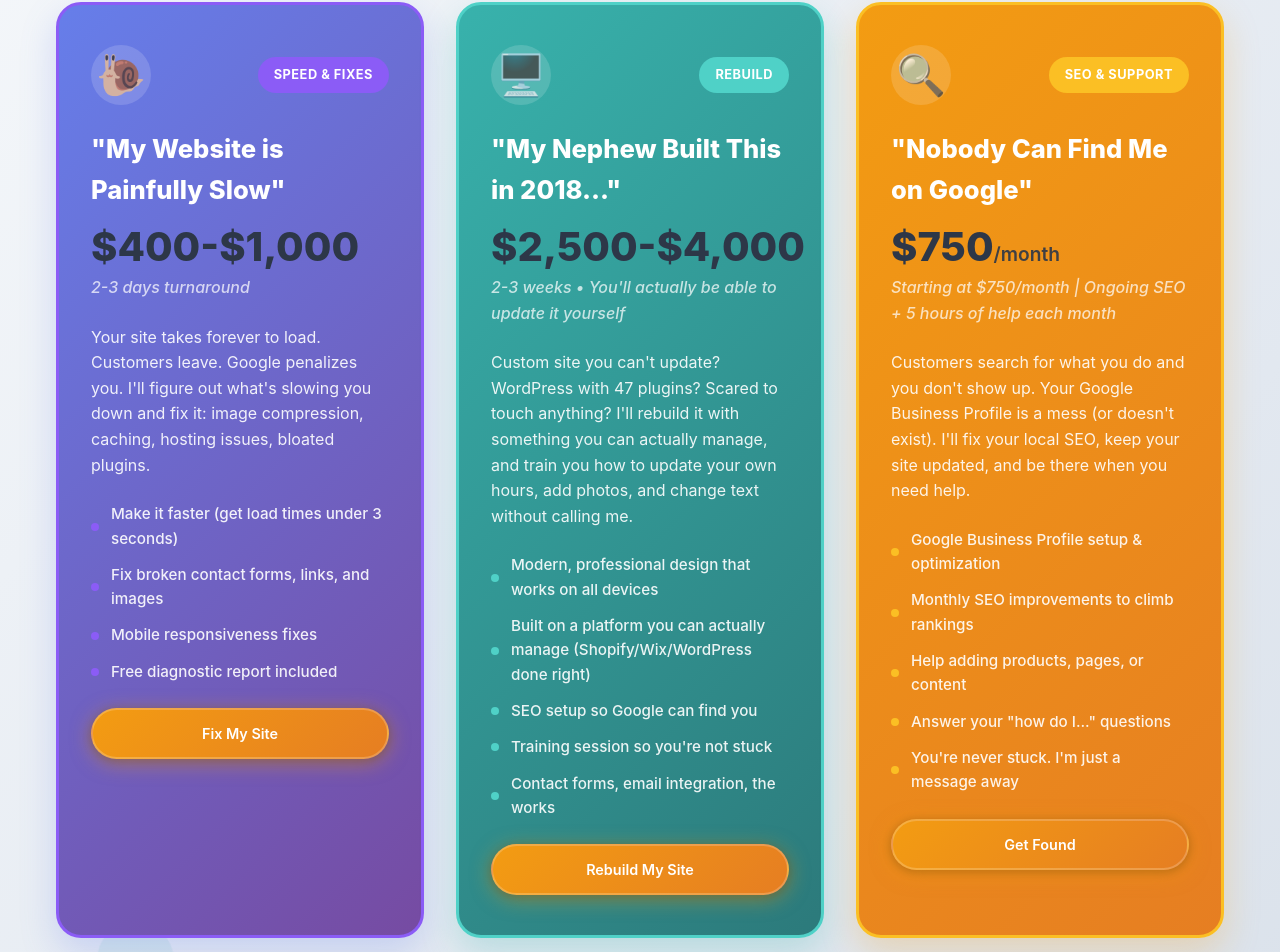
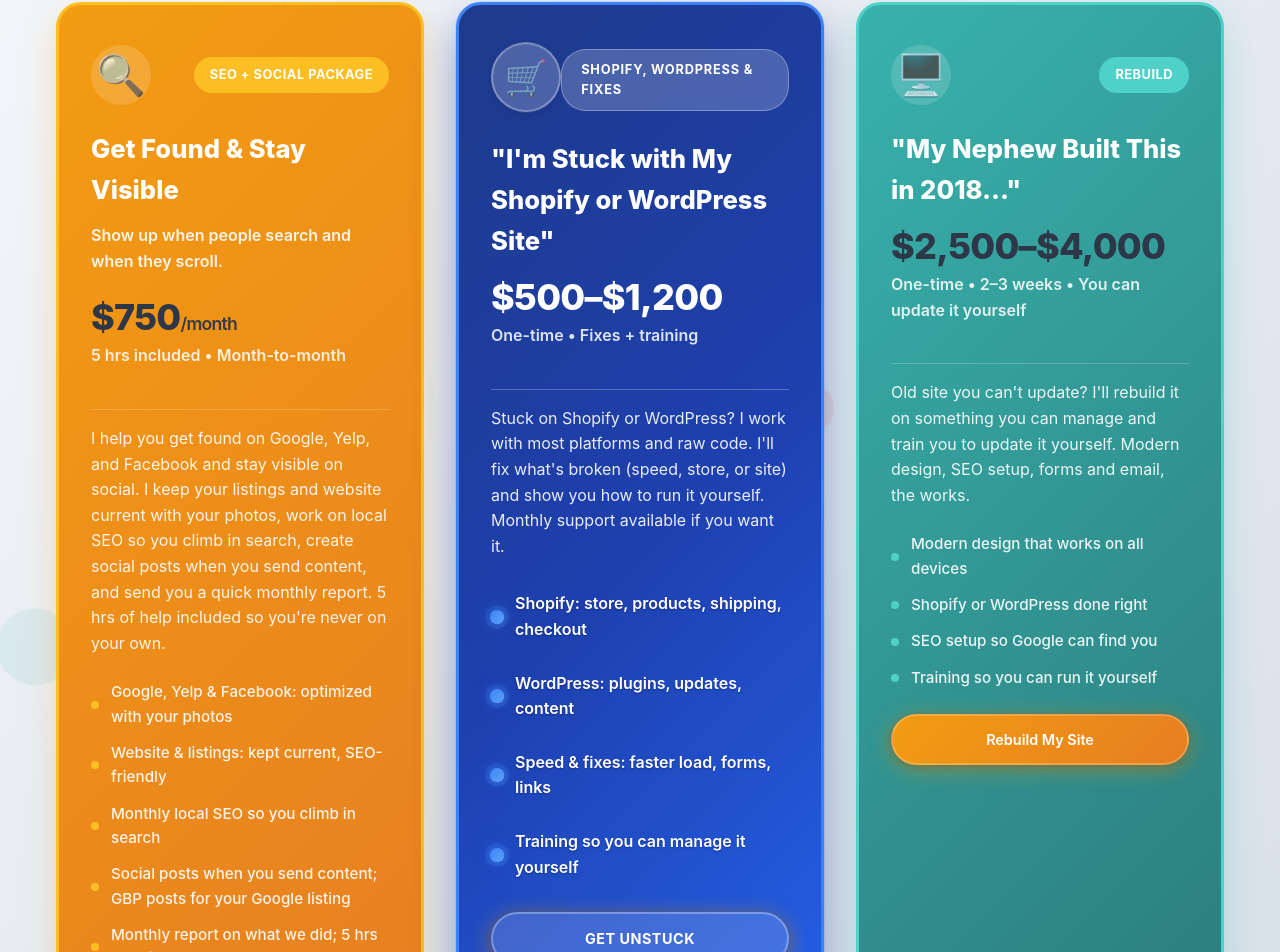
Before and after one commit to mriansabado/mauna-digital-website, a React (Vite) app: page / in a window 1280 px wide. Shown: the part 1308-2260 px from the top of the page. Built offline with nearby package versions, Linux system fonts and the light colour scheme.

Commit message:
updating pricing and services

```diff
--- a/src/App.css
+++ b/src/App.css
@@ -1567,6 +1567,14 @@
   font-weight: 800;
 }
 
+.service-card-tagline {
+  font-size: 0.95rem;
+  font-weight: 600;
+  color: rgba(255, 255, 255, 0.95);
+  margin: -0.25rem 0 0.5rem 0;
+  line-height: 1.35;
+}
+
 .service-card-electric-yellow p {
   color: rgba(255, 255, 255, 0.9);
   font-size: 1rem;
@@ -1832,26 +1840,37 @@
   left: 100%;
 }
 
-/* Service Card Pricing Styles */
+/* Service Card Pricing Styles – scannable at a glance */
+.service-price-block {
+  margin-bottom: 1rem;
+  padding-bottom: 1rem;
+  border-bottom: 1px solid rgba(255, 255, 255, 0.2);
+}
+
+.service-card-purple .service-price-block {
+  border-bottom-color: rgba(255, 255, 255, 0.25);
+}
+
 .service-price {
-  font-size: 2.5rem;
+  font-size: 2.25rem;
   font-weight: 800;
-  margin: 0.5rem 0;
-  line-height: 1;
+  margin: 0.25rem 0 0.35rem 0;
+  line-height: 1.1;
+  letter-spacing: -0.02em;
 }
 
 .service-price span {
-  font-size: 1.2rem;
+  font-size: 1.1rem;
   font-weight: 600;
-  opacity: 0.9;
+  opacity: 0.95;
 }
 
 .service-price-detail {
   font-size: 0.9rem;
-  font-weight: 500;
-  margin-bottom: 1rem;
-  opacity: 0.8;
-  font-style: italic;
+  font-weight: 600;
+  margin: 0;
+  opacity: 0.95;
+  line-height: 1.4;
 }
 
 .service-btn {
--- a/src/App.tsx
+++ b/src/App.tsx
@@ -48,9 +48,8 @@
                 <span className="hero-subtitle">I Fix Them.</span>
               </h1>
               <p className="hero-description">
-                Slow website? Broken contact forms? Can't update your own site?
-                I help small businesses solve tech headaches without the agency price tag.
-                <span className="service-pill">Website fixes</span> <span className="service-pill">Mobile apps</span> <span className="service-pill">Local SEO</span> <span className="service-pill">Speed optimization</span>
+                Slow website? Can't get found on Google? I help small businesses with their sites and with getting seen online, without the agency price tag.
+                <span className="service-pill">Website fixes</span> <span className="service-pill">SEO & Google</span> <span className="service-pill">Social media</span> <span className="service-pill">Speed optimization</span>
               </p>
               <p className="hero-location">
                 📍 Based in San Diego • Meeting Local Clients In Person (Remote Projects Welcome Too)
@@ -83,37 +82,80 @@
           </div>
 
           <div className="services-grid">
-            <div className="service-card service-card-electric-blue">
+      <div className="service-card service-card-electric-yellow">
               <div className="service-card-header">
                 <div className="service-icon-wrapper">
-                  <div className="service-icon">🐌</div>
+            <div className="service-icon">🔍</div>
                 </div>
-          <div className="service-badge">Speed & Fixes</div>
+          <div className="service-badge">SEO + Social Package</div>
               </div>
               <div className="service-content">
-          <h3>"My Website is Painfully Slow"</h3>
-                <div className="service-price">$400-$1,000</div>
-          <p className="service-price-detail">2-3 days turnaround</p>
-          <p>Your site takes forever to load. Customers leave. Google penalizes you. I'll figure out what's slowing you down and fix it: image compression, caching, hosting issues, bloated plugins.</p>
+          <h3>Get Found & Stay Visible</h3>
+          <p className="service-card-tagline">Show up when people search and when they scroll.</p>
+          <div className="service-price-block">
+          <div className="service-price">$750<span>/month</span></div>
+          <p className="service-price-detail">5 hrs included • Month-to-month</p>
+          </div>
+          <p>I help you get found on Google, Yelp, and Facebook and stay visible on social. I keep your listings and website current with your photos, work on local SEO so you climb in search, create social posts when you send content, and send you a quick monthly report. 5 hrs of help included so you're never on your own.</p>
                 <div className="service-features">
                   <div className="feature-item">
                     <div className="feature-dot"></div>
-              <span>Make it faster (get load times under 3 seconds)</span>
+              <span>Google, Yelp & Facebook: optimized with your photos</span>
                   </div>
                   <div className="feature-item">
                     <div className="feature-dot"></div>
-              <span>Fix broken contact forms, links, and images</span>
+              <span>Website & listings: kept current, SEO-friendly</span>
                   </div>
                   <div className="feature-item">
                     <div className="feature-dot"></div>
-              <span>Mobile responsiveness fixes</span>
+              <span>Monthly local SEO so you climb in search</span>
                   </div>
                   <div className="feature-item">
                     <div className="feature-dot"></div>
-              <span>Free diagnostic report included</span>
+              <span>Social posts when you send content; GBP posts for your Google listing</span>
+                  </div>
+                  <div className="feature-item">
+                    <div className="feature-dot"></div>
+              <span>Monthly report on what we did; 5 hrs help for content, updates, questions</span>
                   </div>
                 </div>
-          <a href="#contact" className="btn btn-primary service-btn">Fix My Site</a>
+                <a href="#contact" className="btn btn-primary service-btn">Get Found</a>
+              </div>
+            </div>
+
+            <div className="service-card service-card-purple">
+              <div className="service-card-header">
+                <div className="service-icon-wrapper">
+                  <div className="service-icon">🛒</div>
+                </div>
+                <div className="service-badge">Shopify, WordPress & Fixes</div>
+              </div>
+              <div className="service-content">
+                <h3>"I'm Stuck with My Shopify or WordPress Site"</h3>
+                <div className="service-price-block">
+                  <div className="service-price">$500–$1,200</div>
+                  <p className="service-price-detail">One-time • Fixes + training</p>
+                </div>
+                <p>Stuck on Shopify or WordPress? I work with most platforms and raw code. I'll fix what's broken (speed, store, or site) and show you how to run it yourself. Monthly support available if you want it.</p>
+                <div className="service-features">
+                  <div className="feature-item">
+                    <div className="feature-dot"></div>
+                    <span>Shopify: store, products, shipping, checkout</span>
+                  </div>
+                  <div className="feature-item">
+                    <div className="feature-dot"></div>
+                    <span>WordPress: plugins, updates, content</span>
+                  </div>
+                  <div className="feature-item">
+                    <div className="feature-dot"></div>
+                    <span>Speed & fixes: faster load, forms, links</span>
+                  </div>
+                  <div className="feature-item">
+                    <div className="feature-dot"></div>
+                    <span>Training so you can manage it yourself</span>
+                  </div>
+                </div>
+                <a href="#contact" className="btn btn-primary service-btn">Get Unstuck</a>
               </div>
             </div>
 
@@ -126,17 +168,19 @@
               </div>
               <div className="service-content">
           <h3>"My Nephew Built This in 2018..."</h3>
-          <div className="service-price">$2,500-$4,000</div>
-          <p className="service-price-detail">2-3 weeks • You'll actually be able to update it yourself</p>
-          <p>Custom site you can't update? WordPress with 47 plugins? Scared to touch anything? I'll rebuild it with something you can actually manage, and train you how to update your own hours, add photos, and change text without calling me.</p>
+          <div className="service-price-block">
+          <div className="service-price">$2,500–$4,000</div>
+          <p className="service-price-detail">One-time • 2–3 weeks • You can update it yourself</p>
+          </div>
+          <p>Old site you can't update? I'll rebuild it on something you can manage and train you to update it yourself. Modern design, SEO setup, forms and email, the works.</p>
                 <div className="service-features">
                   <div className="feature-item">
                     <div className="feature-dot"></div>
-              <span>Modern, professional design that works on all devices</span>
+              <span>Modern design that works on all devices</span>
             </div>
             <div className="feature-item">
               <div className="feature-dot"></div>
-              <span>Built on a platform you can actually manage (Shopify/Wix/WordPress done right)</span>
+              <span>Shopify or WordPress done right</span>
             </div>
             <div className="feature-item">
               <div className="feature-dot"></div>
@@ -144,52 +188,10 @@
                   </div>
                   <div className="feature-item">
                     <div className="feature-dot"></div>
-              <span>Training session so you're not stuck</span>
-                  </div>
-                  <div className="feature-item">
-                    <div className="feature-dot"></div>
-              <span>Contact forms, email integration, the works</span>
+              <span>Training so you can run it yourself</span>
                   </div>
                 </div>
                 <a href="#contact" className="btn btn-primary service-btn">Rebuild My Site</a>
-              </div>
-            </div>
-
-      <div className="service-card service-card-electric-yellow">
-              <div className="service-card-header">
-                <div className="service-icon-wrapper">
-            <div className="service-icon">🔍</div>
-                </div>
-          <div className="service-badge">SEO & Support</div>
-              </div>
-              <div className="service-content">
-          <h3>"Nobody Can Find Me on Google"</h3>
-          <div className="service-price">$750<span>/month</span></div>
-          <p className="service-price-detail">Starting at $750/month | Ongoing SEO + 5 hours of help each month</p>
-          <p>Customers search for what you do and you don't show up. Your Google Business Profile is a mess (or doesn't exist). I'll fix your local SEO, keep your site updated, and be there when you need help.</p>
-                <div className="service-features">
-                  <div className="feature-item">
-                    <div className="feature-dot"></div>
-              <span>Google Business Profile setup & optimization</span>
-                  </div>
-                  <div className="feature-item">
-                    <div className="feature-dot"></div>
-              <span>Monthly SEO improvements to climb rankings</span>
-                  </div>
-                  <div className="feature-item">
-                    <div className="feature-dot"></div>
-              <span>Help adding products, pages, or content</span>
-                  </div>
-                  <div className="feature-item">
-                    <div className="feature-dot"></div>
-              <span>Answer your "how do I..." questions</span>
-                  </div>
-                  <div className="feature-item">
-                    <div className="feature-dot"></div>
-              <span>You're never stuck. I'm just a message away</span>
-                  </div>
-                </div>
-                <a href="#contact" className="btn btn-primary service-btn">Get Found</a>
               </div>
             </div>
 
@@ -202,10 +204,16 @@
               </div>
               <div className="service-content">
                 <h3>"I Have an App Idea..."</h3>
-                <div className="service-price">Starting at $12,000</div>
-                <p className="service-price-detail">4-6 weeks • Works on iPhone and Android</p>
-                <p>Got an idea for a mobile app? I build them using React Native, so one codebase works on both iPhone and Android. Pricing depends on complexity, so let's chat about what you're thinking.</p>
+                <div className="service-price-block">
+                <div className="service-price">Let's talk</div>
+                <p className="service-price-detail">Project-based • iPhone & Android</p>
+                </div>
+                <p>I build focused apps: think events for a conference, a menu or ordering app, or internal tools for your team. One codebase for iPhone and Android. I'm not the right fit for social platforms or apps that need to scale to millions; I'm best for apps that solve a specific problem for your business or audience.</p>
                 <div className="service-features">
+                  <div className="feature-item">
+                    <div className="feature-dot"></div>
+                    <span>Events, menus, internal tools, and focused apps</span>
+                  </div>
                   <div className="feature-item">
                     <div className="feature-dot"></div>
                     <span>Works on iPhone and Android (React Native)</span>
@@ -220,49 +228,10 @@
                   </div>
                   <div className="feature-item">
                     <div className="feature-dot"></div>
-                    <span>30 days of post-launch support</span>
-                  </div>
-                  <div className="feature-item">
-                    <div className="feature-dot"></div>
                     <span>Recent work: PocketSay (live on App Store, 4.8★)</span>
                   </div>
                 </div>
-                <a href="#contact" className="btn btn-primary service-btn">Tell Me Your Idea</a>
-              </div>
-            </div>
-
-      <div className="service-card service-card-purple service-card-horizontal">
-              <div className="service-content">
-                <div className="service-card-header">
-                  <div className="service-icon-wrapper">
-              <div className="service-icon">🛒</div>
-                  </div>
-                </div>
-            <h3>"I'm Stuck with My Shopify/Wix Site"</h3>
-            <div className="service-price">$600-$1,200</div>
-            <p className="service-price-detail">Fixes + training so you're never stuck again</p>
-            <p>Products uploaded wrong? Shipping broken? Can't figure out how to edit sections? I'll clean up your store, fix what's broken, and walk you through how to manage it yourself. Optional monthly support available.</p>
-                  <div className="service-features">
-                    <div className="feature-item">
-                      <div className="feature-dot"></div>
-                <span>Store cleanup and proper setup</span>
-                    </div>
-                    <div className="feature-item">
-                      <div className="feature-dot"></div>
-                <span>Fix products, shipping, and checkout issues</span>
-                    </div>
-                    <div className="feature-item">
-                      <div className="feature-dot"></div>
-                <span>Training session so you can manage it yourself</span>
-                    </div>
-                    <div className="feature-item">
-                      <div className="feature-dot"></div>
-                <span>Monthly help available if you want ongoing support</span>
-                    </div>
-                  </div>
-              </div>
-              <div className="service-cta">
-            <a href="#contact" className="btn btn-primary service-btn">Get Unstuck</a>
+                <a href="#contact" className="btn btn-primary service-btn">Let's Talk</a>
               </div>
             </div>
           </div>
@@ -274,27 +243,27 @@
         <div className="section-overlay"></div>
         <div className="container">
           <h2 className="section-title">How This Works</h2>
-          <p className="section-subtitle">No mystery, no runaround. Just a simple process</p>
+          <p className="section-subtitle">Same simple process whether you need a fix or want to get found</p>
           <div className="process-grid">
             <div className="process-step">
               <div className="process-number">1</div>
-              <h3>Free Website Check</h3>
-              <p>Send me your URL. I'll spend 15 minutes looking at it and tell you what's working, what's broken, and what you should fix first. No charge, no pressure - just honest feedback.</p>
+              <h3>We Talk</h3>
+              <p>Tell me what's broken, what you want to get found for, or both. I'll take a look and give you honest feedback. No charge, no pressure.</p>
             </div>
             <div className="process-step">
               <div className="process-number">2</div>
               <h3>Clear Quote</h3>
-              <p>I tell you exactly what's wrong, what it costs to fix, and how long it takes. No surprises.</p>
+              <p>I tell you what I'll do, what it costs, and how long it takes. No surprises.</p>
             </div>
             <div className="process-step">
               <div className="process-number">3</div>
-              <h3>I Fix It</h3>
-              <p>You approve, I get to work. I send updates as I go. You're never in the dark.</p>
+              <h3>I Get to Work</h3>
+              <p>You approve, I get started. I keep you updated as I go.</p>
             </div>
             <div className="process-step">
               <div className="process-number">4</div>
-              <h3>You're Back in Business</h3>
-              <p>Your site works. Your forms work. You can update things yourself. Problem solved.</p>
+              <h3>You're in Better Shape</h3>
+              <p>Site working when it needed fixing, or you're getting found when you wanted visibility. Either way, you're in good hands.</p>
             </div>
           </div>
         </div>
@@ -313,7 +282,7 @@
                 <li>I explain what was wrong and how I fixed it</li>
                 <li>I answer every question without judgment</li>
                 <li>I stick around after the project is done</li>
-                <li>I only recommend what you actually need</li>
+                <li>I only recommend what you need</li>
               </ul>
             </div>
             <div className="why-choose-solution">
@@ -346,7 +315,7 @@
                   Postachio
                 </h3>
                 <p className="tool-subtitle">AI-powered, SEO-optimized social posts</p>
-                <p className="tool-description">Create engaging social media content that ranks. Postachio helps you generate posts with strong keywords, clear structure, and consistent tone—saving you time while improving discoverability.</p>
+                <p className="tool-description">Create engaging social media content that ranks. Postachio helps you generate posts with strong keywords, clear structure, and consistent tone, saving you time while improving discoverability.</p>
                 <div className="tool-tags">
                   <span className="tool-tag">AI</span>
                   <span className="tool-tag">SEO</span>
@@ -368,7 +337,7 @@
                   PocketSay
                 </h3>
                 <p className="tool-subtitle">Say it BIG when you can't say it loud</p>
-                <p className="tool-description">Display large, customizable text for visual communication across distances. Perfect for when you need to be seen, not heard. Features animated backgrounds, custom colors, multiple fonts, and day/night modes—all completely private and offline.</p>
+                <p className="tool-description">Display large, customizable text for visual communication across distances. Perfect for when you need to be seen, not heard. Features animated backgrounds, custom colors, multiple fonts, and day/night modes. All completely private and offline.</p>
                 <div className="tool-tags">
                   <span className="tool-tag">Mobile</span>
                   <span className="tool-tag">Communication</span>
@@ -397,7 +366,7 @@
                 I spent 7+ years as a software developer managing 30+ high-traffic websites for a company in the Bay Area. I've seen every WordPress disaster, every "why isn't this working?" situation, every frustrated business owner who just wants their site to do what it's supposed to do.
               </p>
               <p>
-                I also build mobile apps (PocketSay is live on the App Store with a 4.8★ rating), but here's the truth: most small businesses don't need a fancy app. They just need their website to work and their forms to actually send emails.
+                I also build mobile apps (PocketSay is live on the App Store with a 4.8★ rating), but here's the truth: most small businesses don't need a fancy app. They just need their website to work and their forms to send emails.
               </p>
               <p>
                 I'm based in San Diego and love meeting clients in person, but I also work with folks across the US. No agency overhead. No confusing contracts. Just honest work from someone who gets it.
@@ -443,7 +412,7 @@
               </div>
               <div className="contact-content-main">
                 <h3>Get in Touch</h3>
-                <p className="contact-subtitle">Send me your website and I'll give you honest feedback on what's working and what needs attention. No charge, no pressure.</p>
+                <p className="contact-subtitle">Send me your website or tell me what you want to get found for, and I'll give you honest feedback on what's working and what needs attention. No charge, no pressure.</p>
                 <div className="contact-details">
                   <div className="contact-item">
                     <div className="contact-item-icon">📧</div>
```
